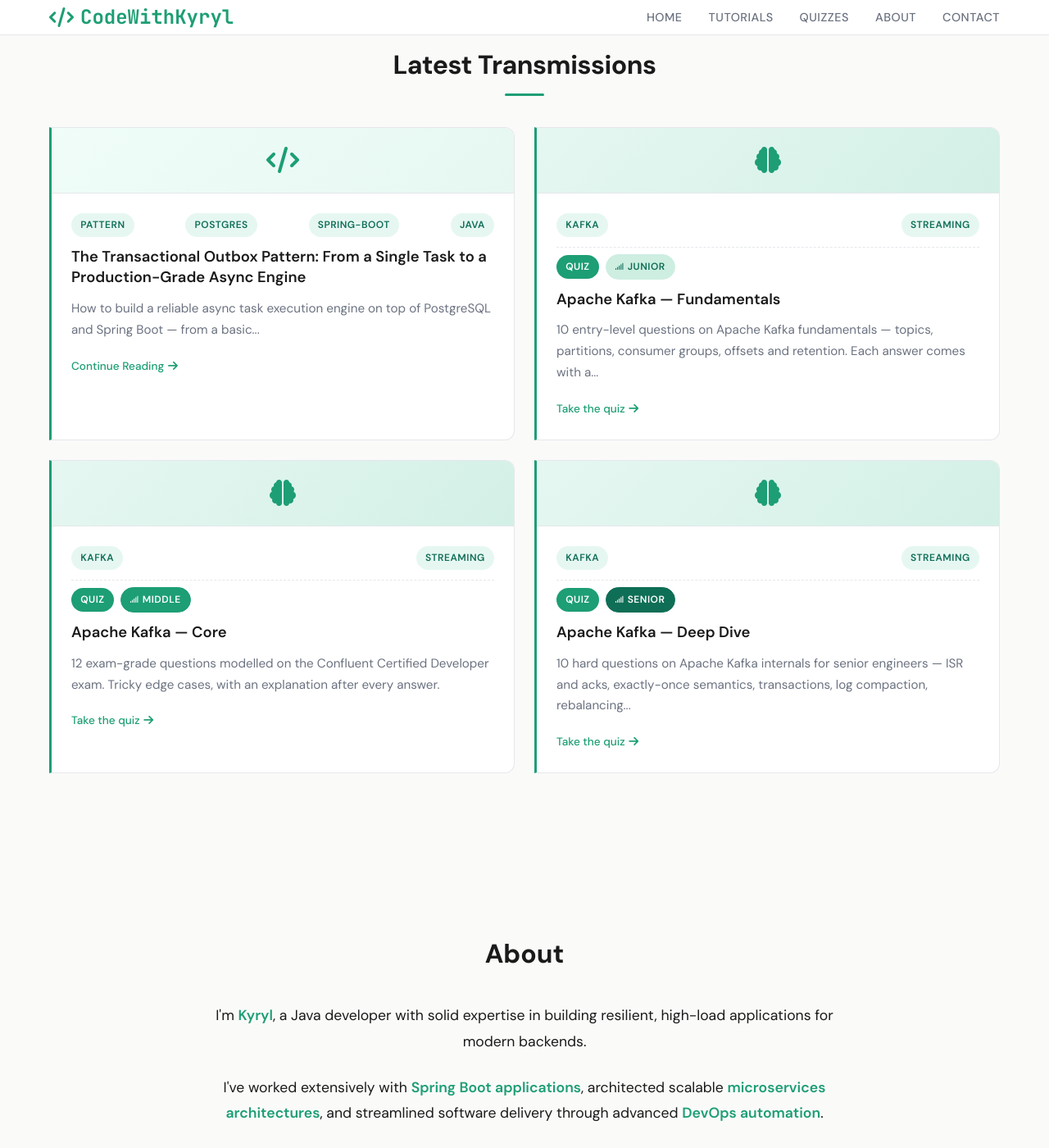
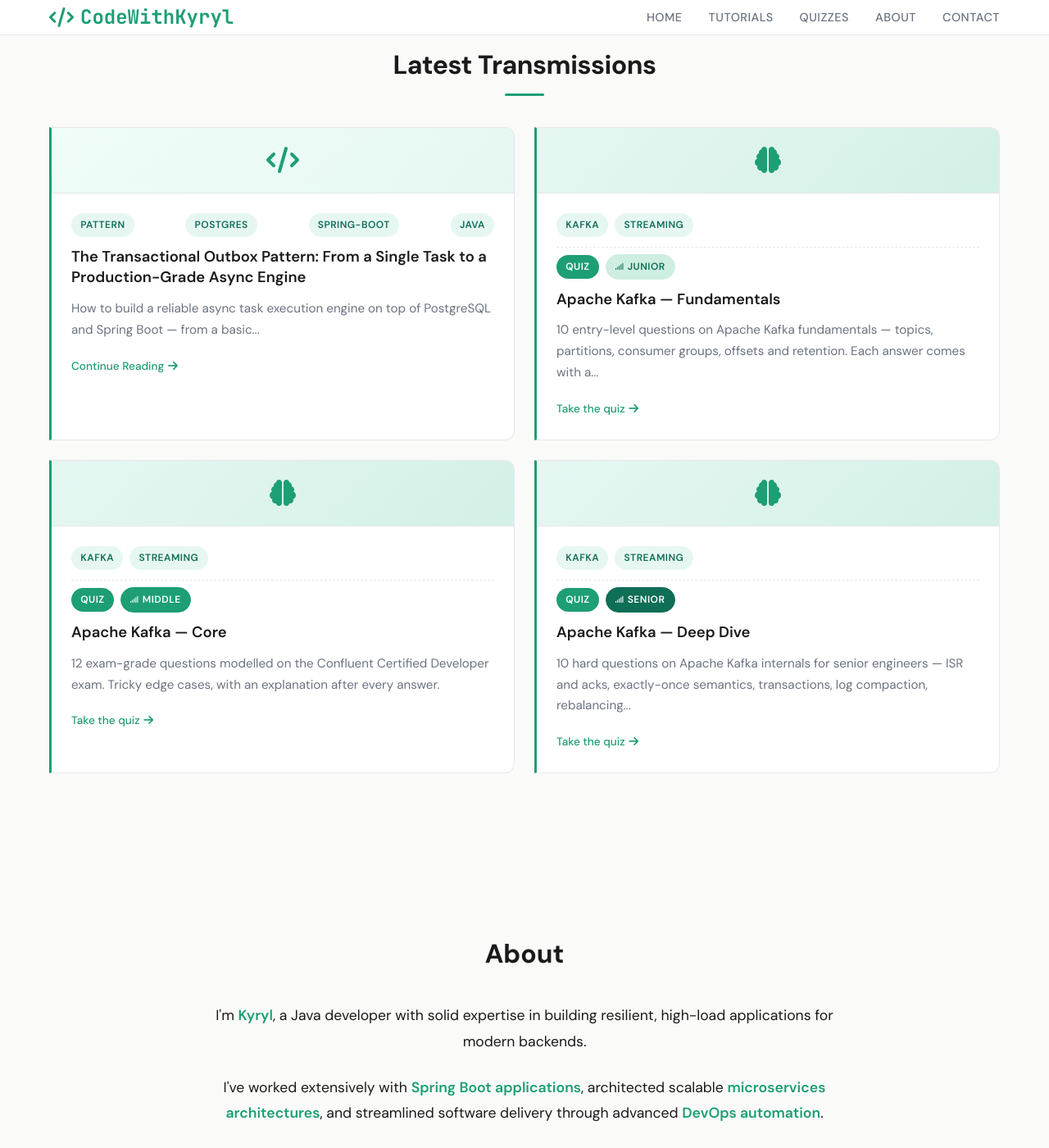
Before and after one commit to javaAndScriptDeveloper/codeWithKyryl, a Jekyll site: the page built from index.md, in a window 1280 px wide and 1400 px high, scrolled down 511 px. Shown: the whole window at 82% size. Built offline with Jekyll 4.4.1, drawn with Linux system fonts in a browser that asks for light colours.

Commit message:
Left-align quiz tags on homepage cards
The quiz tag row inherited post-meta's space-between, spreading the tags
to the card edges. Pack them left-to-right instead.

Co-Authored-By: Claude Sonnet 4.6 <noreply@anthropic.com>

```diff
--- a/_layouts/home.html
+++ b/_layouts/home.html
@@ -61,9 +61,9 @@ css:
                 </div>
                 <div class="post-content">
                     {% if quiz.tags and quiz.tags.size > 0 %}
-                    <div class="post-meta">
+                    <div class="post-meta post-meta--quiz-tags">
                         {% for tag in quiz.tags %}
-                        <span class="post-tag">{{ tag }}</span>{% unless forloop.last %} {% endunless %}
+                        <span class="post-tag">{{ tag }}</span>
                         {% endfor %}
                     </div>
                     {% endif %}
--- a/assets/css/home.css
+++ b/assets/css/home.css
@@ -439,7 +439,13 @@
     background: linear-gradient(135deg, #e6f7f2, #d3f0e6);
 }
 
-/* Row 1 = topic tags (same as posts); row 2 = Quiz + difficulty badges */
+/* Row 1 = topic tags (same as posts), packed left-to-right */
+.post-meta--quiz-tags {
+    justify-content: flex-start;
+    gap: 0.5rem;
+}
+
+/* Row 2 = Quiz + difficulty badges */
 .post-meta--quiz.quiz-badges-row {
     justify-content: flex-start;
     gap: 0.5rem;
```
